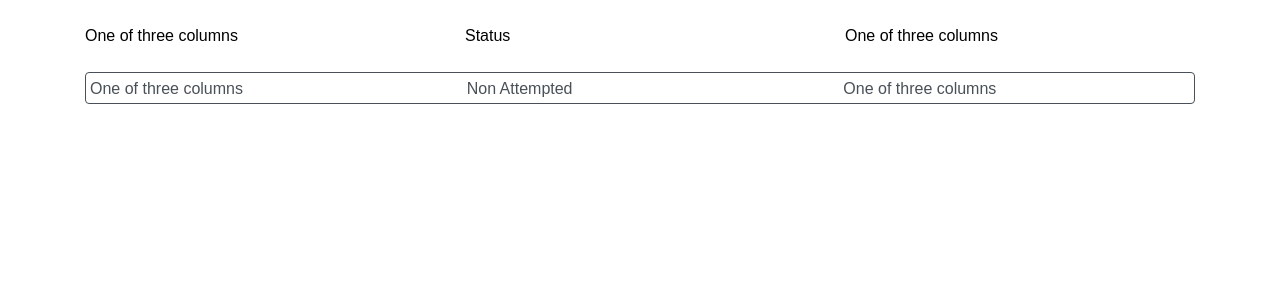
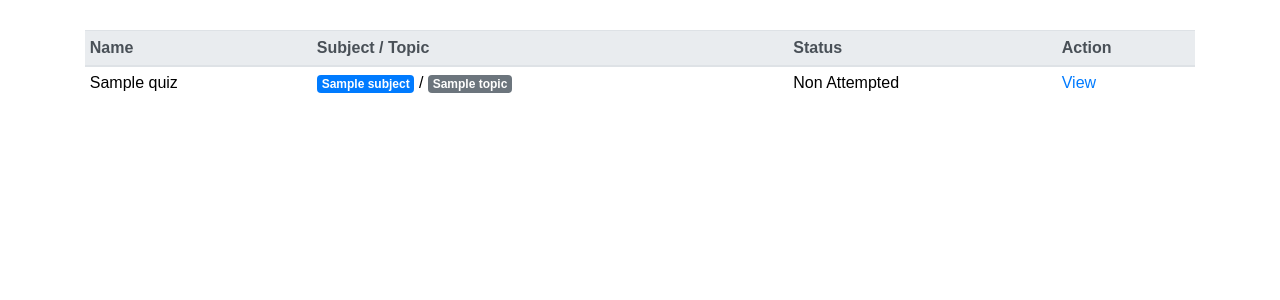
Before and after one commit to hajam09/onequiz, a Django app: page /quiz/my-attempted-quizzes/ in a window 1280 px wide. Shown: the part 56-356 px from the top of the page. Run offline with Django 3.2, Linux system fonts and the light colour scheme; a user stored in the database is signed in; tables that the repository leaves empty hold one stand-in row (values such as "Sample post"); some libraries are stand-ins or nearby versions.

Commit message:
add folder to static, return ongoing attempt when new attempt is triggered, attemptedQuizzesView CBV, merge quizcreate and update view, AttemptedQuizzesView

```diff
--- a/accounts/templates/accounts/base.html
+++ b/accounts/templates/accounts/base.html
@@ -122,4 +122,3 @@
 
     </script>
 </html>
-</div>
--- a/quiz/models.py
+++ b/quiz/models.py
@@ -348,17 +348,28 @@ class QuizAttempt(BaseModel):
         verbose_name = 'QuizAttempt'
         verbose_name_plural = 'QuizAttempts'
 
+    def getAttemptUrl(self):
+        return reverse('quiz:quiz-attempt-view', kwargs={'attemptId': self.id})
+
+    def getAttemptResultUrl(self):
+        return reverse('quiz:quiz-attempt-result-view', kwargs={'attemptId': self.id})
+
     def getQuizEndTime(self, uiFormat=True):
         time = (self.createdDttm + datetime.timedelta(minutes=self.quiz.quizDuration))
         return time.strftime('%b %d, %Y %H:%M:%S') if uiFormat else time
 
+    def hasQuizEnded(self):
+        unEditStatus = [self.Status.SUBMITTED, self.Status.IN_REVIEW, self.Status.MARKED]
+        return timezone.now() >= self.getQuizEndTime(False) or self.status in unEditStatus
+
     def getPermissionMode(self, user):
         viewStatues = [self.Status.SUBMITTED, self.Status.IN_REVIEW, self.Status.MARKED]
-        if self.user == user and timezone.now() < self.getQuizEndTime(False) and self.status in [self.Status.NOT_ATTEMPTED, self.Status.IN_PROGRESS]:
+        editStatues = [self.Status.NOT_ATTEMPTED, self.Status.IN_PROGRESS]
+        if self.user == user and not self.hasQuizEnded() and self.status in editStatues:
             mode = self.Mode.EDIT
-        elif self.quiz.creator == user and (timezone.now() >= self.getQuizEndTime(False) or self.status in viewStatues):
+        elif self.quiz.creator == user and self.hasQuizEnded() and self.status != self.Status.MARKED:
             mode = self.Mode.MARK
-        elif self.user == user and timezone.now() >= self.getQuizEndTime(False) and self.status in viewStatues:
+        elif self.user == user and self.hasQuizEnded() and self.status in viewStatues:
             mode = self.Mode.VIEW
         else:
             raise NotImplementedError('Cannot find a permission mode for quiz attempt: ', self.id)
--- a/quiz/static/css/baseFormStyle.css
+++ b/quiz/static/css/baseFormStyle.css
@@ -111,12 +111,12 @@ option:active, option:checked, select:focus::-ms-value {
 
 .multiple-choice [type=radio] + label::after {
     content: "";
-    border: 10px solid;
+    border: 9px solid;
     width: 0;
     height: 0;
     position: absolute;
-    top: 9px;
-    left: 9px;
+    top: 8px;
+    left: 8px;
     border-radius: 50%;
     zoom: 1;
     filter: alpha(opacity=0);
@@ -139,8 +139,8 @@ option:active, option:checked, select:focus::-ms-value {
     border-width: 0 0 5px 5px;
     background: 0 0;
     border-top-color: transparent;
-    width: 17px;
-    height: 7px;
+    width: 22px;
+    height: 12px;
     position: absolute;
     top: 10px;
     left: 8px;
--- a/quiz/templates/quiz/attemptedQuizzesView.html
+++ b/quiz/templates/quiz/attemptedQuizzesView.html
@@ -2,41 +2,48 @@
 {% load static %}
 {% block content %}
     <link type="text/css" rel="stylesheet" href="{% static 'css/baseFormStyle.css' %}">
-    <br>
     <style>
         .container {
             color: black;
         }
     </style>
-
+    <div style="height: 30px;"></div>
     <div class="container">
-        <div class="row">
-            <div class="col-sm">
-                One of three columns
-            </div>
-            <div class="col-sm">
-                Status
-            </div>
-            <div class="col-sm">
-                One of three columns
-            </div>
+        <div class="table-responsive-xl table-sm">
+            <table class="table">
+                <thead class="thead-light">
+                <tr>
+                    <th>Name</th>
+                    <th>Subject / Topic</th>
+                    <th>Status</th>
+                    <th>Action</th>
+                </tr>
+                </thead>
+                <tbody>
+                {% for quizAttempt in quizAttemptList %}
+                    <tr>
+                        <td>{{ quizAttempt.quiz.name }}</td>
+                        <td>
+                            <span class="badge badge-primary">{{ quizAttempt.quiz.topic.subject.name }}</span>
+                            /
+                            <span class="badge badge-secondary">{{ quizAttempt.quiz.topic.name }}</span>
+                        </td>
+                        <td>{{ quizAttempt.get_status_display }}</td>
+                        <td>
+                            <span>
+                                <a href={{ quizAttempt.getAttemptUrl }}>View</a>
+                            </span>
+                            {% if quizAttempt.status == 'MARKED' %}
+                                <span>
+                                |
+                                <a href={{ quizAttempt.getAttemptResultUrl }}>Result</a>
+                            </span>
+                            {% endif %}
+                        </td>
+                    </tr>
+                {% endfor %}
+                </tbody>
+            </table>
         </div>
-        <br>
-        {% for quizAttempt in quizAttemptList %}
-            <div class="form-control">
-                <div class="row">
-                    <div class="col-sm">
-                        One of three columns
-                    </div>
-                    <div class="col-sm">
-                        {{ quizAttempt.get_status_display }}
-                    </div>
-                    <div class="col-sm">
-                        One of three columns
-                    </div>
-                </div>
-            </div>
-            <br>
-        {% endfor %}
     </div>
 {% endblock %}
--- a/quiz/templates/quiz/quizDetailView.html
+++ b/quiz/templates/quiz/quizTemplateView.html
@@ -5,6 +5,7 @@
 
     <br>
     <div class="container" style="color: black;">
+        {% if quizId %}
             <div class="row">
                 <div class="col-sm">
                     <a class="btn btn-primary btn-sm btn-block"
@@ -19,11 +20,14 @@
                 </div>
                 <div class="col-sm">
                     <a class="btn btn-primary btn-sm btn-block"
-                   href="{% url 'quiz:create-true-or-false-question-view' quizId=quizId %}" role="button">Create True or
+                       href="{% url 'quiz:create-true-or-false-question-view' quizId=quizId %}" role="button">Create
+                        True or
                         False
                         Question</a>
                 </div>
             </div>
+        {% endif %}
+
         <br>
         <div class="row">
             <form method="post" class="form-control">
--- a/quiz/urls.py
+++ b/quiz/urls.py
@@ -1,3 +1,4 @@
+from django.contrib.auth.decorators import login_required
 from django.urls import path
 
 from quiz import views
@@ -17,7 +18,7 @@ urlpatterns = [
     path('my-quizzes/', views.userCreatedQuizzesView, name='user-created-quizzes-view'),
     path('quiz-attempt/<int:attemptId>/', views.quizAttemptView, name='quiz-attempt-view'),
     path('quiz-attempt/<int:attemptId>/result', views.quizAttemptResultView, name='quiz-attempt-result-view'),
-    path('my-attempted-quizzes/', views.attemptedQuizzesView, name='attempted-quizzes-view'),
+    path('my-attempted-quizzes/', login_required(views.AttemptedQuizzesView.as_view()), name='attempted-quizzes-view'),
 ]
 
 urlpatterns += [
--- a/quiz/views.py
+++ b/quiz/views.py
@@ -2,9 +2,9 @@ import operator
 from functools import reduce
 
 from django.db.models import Q
-from django.http import Http404, HttpResponse
+from django.http import Http404, HttpResponseForbidden
 from django.shortcuts import render, redirect
-from django.utils import timezone
+from django.views.generic import ListView
 
 from quiz.forms import (
     EssayQuestionCreateForm, EssayQuestionUpdateForm, MultipleChoiceQuestionCreateForm,
@@ -107,7 +107,7 @@ def createQuizView(request):
         'form': form,
         'formTitle': formTitle,
     }
-    return render(request, 'quiz/createQuizView.html', context)
+    return render(request, 'quiz/quizTemplateView.html', context)
 
 
 def quizDetailView(request, quizId):
@@ -126,7 +126,6 @@ def quizDetailView(request, quizId):
     else:
         form = QuizUpdateForm(request, quiz)
 
-    template = 'quiz/essayQuestionTemplateView.html'
     formTitle = 'View or Update Quiz'
 
     context = {
@@ -135,7 +134,7 @@ def quizDetailView(request, quizId):
         'quizId': quizId,
         'quizQuestions': quizQuestions,
     }
-    return render(request, 'quiz/quizDetailView.html', context)
+    return render(request, 'quiz/quizTemplateView.html', context)
 
 
 def questionDetailView(request, quizId, questionId):
@@ -227,11 +226,10 @@ def quizAttemptView(request, attemptId):
         raise Http404
 
     if quizAttempt.user != request.user or quizAttempt.quiz.creator != request.user:
-        # return 401 page.
-        return HttpResponse('Unauthorized', status=401)
+        return HttpResponseForbidden('Forbidden')
 
     quizNotSubmittedStatues = [QuizAttempt.Status.NOT_ATTEMPTED, QuizAttempt.Status.IN_PROGRESS]
-    if timezone.now() > quizAttempt.getQuizEndTime(False) and quizAttempt.status in quizNotSubmittedStatues:
+    if quizAttempt.hasQuizEnded() and quizAttempt.status in quizNotSubmittedStatues:
         quizAttempt.status = QuizAttempt.Status.SUBMITTED
         quizAttempt.save(update_fields=['status'])
 
@@ -266,16 +264,18 @@ def quizAttemptResultView(request, attemptId):
     return render(request, 'quiz/quizAttemptResultView.html', context)
 
 
-def attemptedQuizzesView(request):
-    quizAttemptList = QuizAttempt.objects.filter(user=request.user)
-    context = {
-        'quizAttemptList': quizAttemptList
-    }
-    return render(request, 'quiz/attemptedQuizzesView.html', context)
+class AttemptedQuizzesView(ListView):
+    model = QuizAttempt
+    template_name = 'quiz/attemptedQuizzesView.html'
+    context_object_name = 'quizAttemptList'
+
+    def get_queryset(self):
+        return QuizAttempt.objects.select_related('quiz__topic__subject').filter(user=self.request.user)
 
 
 def quizAttemptsForQuizView(request, quizId):
-    quizAttemptList = QuizAttempt.objects.filter(quiz_id=quizId)
+    quizAttemptList = QuizAttempt.objects.select_related('user').filter(quiz_id=quizId)
+    # types of actions: View this attempt, Mark this attempt / View results, Flag this attempt, Delete this attempt.
     context = {
         'quizAttemptList': quizAttemptList
     }
```
Also changed, not shown: onequiz/settings.py (+5 -3 lines), quiz/api.py (+19 -1 lines), quiz/templates/quiz/createQuizView.html (deleted, +0 -87 lines), quiz/templates/quiz/multipleChoiceQuestionTemplateView.html (+12 -8 lines), quiz/tests/api/TestQuestionResponseUpdateApiEventVersion1Component.py (+23 -3 lines), quiz/tests/api/TestQuizAttemptObjectApiEventVersion1Component.py (+20 -0 lines), quiz/tests/views/TestAttemptedQuizzesView.py (added, +28 -0 lines), quiz/tests/views/TestQuizAttemptView.py (+6 -6 lines), quiz/tests/views/TestQuizCreateQuizView.py (+3 -3 lines), quiz/tests/views/TestQuizDetailView.py (+4 -1 lines). Lines whose indentation alone changed are shown as unchanged.
